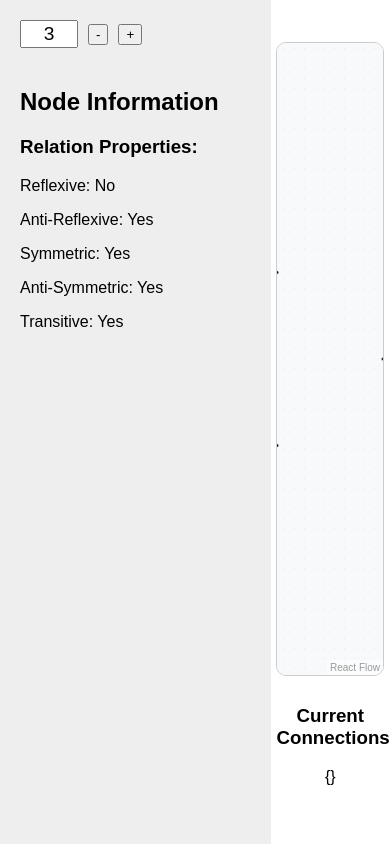
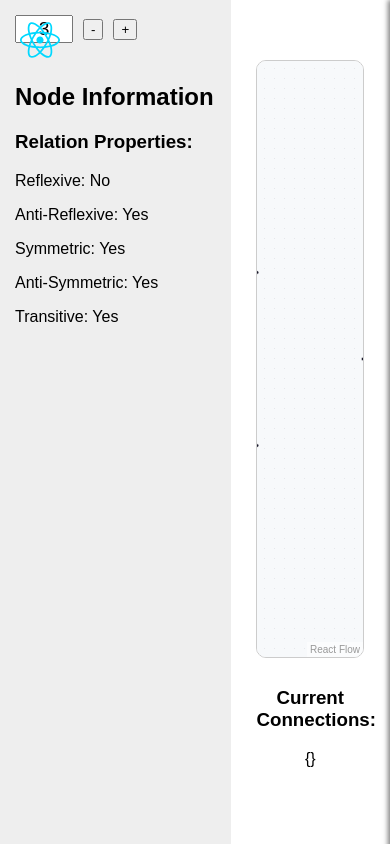
Before and after one commit to MahinSindhwani/IntuitiveCS, a React (Vite) app: page / in a window 390 px wide. Built offline with nearby package versions, Linux system fonts and the light colour scheme.

Commit message:
added a hamburger menu and will position it later

```diff
--- /dev/null
+++ b/src/HamburgerMenu.css
@@ -0,0 +1,76 @@
+/* src/HamburgerMenu.css */
+
+/* Hamburger Icon */
+.hamburger-icon {
+    position: fixed;
+    top: 20px;
+    left: 20px;
+    width: 40px;
+    height: 40px;
+    cursor: pointer;
+    z-index: 1001; /* Ensure it's above other elements */
+  }
+
+  .hamburger-icon img {
+    width: 100%;
+    height: 100%;
+  }
+
+  /* Overlay */
+  .menu-overlay {
+    position: fixed;
+    top: 0;
+    left: 0;
+    width: 100%;
+    height: 100%;
+    background-color: rgba(0, 0, 0, 0.5);
+    visibility: hidden;
+    opacity: 0;
+    transition: opacity 0.3s ease, visibility 0.3s;
+    z-index: 1000;
+  }
+
+  .menu-overlay.open {
+    visibility: visible;
+    opacity: 1;
+  }
+
+  /* Sliding Menu */
+  .sliding-menu {
+    position: fixed;
+    top: 0;
+    right: -250px; /* Hidden by default */
+    width: 250px;
+    height: 100%;
+    background-color: #fff;
+    box-shadow: -2px 0 5px rgba(0,0,0,0.5);
+    transition: right 0.3s ease;
+    z-index: 1001;
+    padding-top: 60px; /* Space for the hamburger icon */
+  }
+
+  .sliding-menu.open {
+    right: 0;
+  }
+
+  .sliding-menu ul {
+    list-style-type: none;
+    padding: 0;
+    margin: 0;
+  }
+
+  .sliding-menu li {
+    padding: 15px 20px;
+    border-bottom: 1px solid #ccc;
+  }
+
+  .sliding-menu li a {
+    text-decoration: none;
+    color: #333;
+    font-size: 18px;
+    display: block;
+  }
+
+  .sliding-menu li a:hover {
+    background-color: #f0f0f0;
+  }
--- /dev/null
+++ b/src/HamburgerMenu.jsx
@@ -0,0 +1,35 @@
+// src/HamburgerMenu.jsx
+import React, { useState } from "react";
+import "./HamburgerMenu.css"; // We'll create this CSS file next
+import ReactLogo from "./assets/react.svg"; // Assuming you want to use react.svg as the icon
+
+const HamburgerMenu = () => {
+  const [isOpen, setIsOpen] = useState(false);
+
+  const toggleMenu = () => {
+    setIsOpen(!isOpen);
+  };
+
+  return (
+    <>
+      {/* Hamburger Icon */}
+      <div className="hamburger-icon" onClick={toggleMenu}>
+        <img src={ReactLogo} alt="Menu" />
+      </div>
+
+      {/* Overlay */}
+      <div className={`menu-overlay ${isOpen ? "open" : ""}`} onClick={toggleMenu}></div>
+
+      {/* Sliding Menu */}
+      <div className={`sliding-menu ${isOpen ? "open" : ""}`}>
+        <ul>
+          <li><a href="#option1">Option 1</a></li>
+          <li><a href="#option2">Option 2</a></li>
+          <li><a href="#option3">Option 3</a></li>
+        </ul>
+      </div>
+    </>
+  );
+};
+
+export default HamburgerMenu;
--- a/src/index.css
+++ b/src/index.css
@@ -1,3 +1,5 @@
+/* src/index.css */
+
 @import url('./xy-theme.css');
 
 html,
@@ -9,24 +11,28 @@ body {
   width: 100%;
 }
 
-#root, #app {
+#root,
+#app {
   width: 100%;
   height: 100%;
 }
 
-/* Layout and sidebar styling remains the same */
+/* Layout and sidebar styling */
 #layout {
   display: flex;
   width: 100vw;
   height: 100vh;
   box-sizing: border-box;
+  position: relative; /* Ensures that fixed elements like the hamburger menu are positioned relative to the layout */
 }
 
+/* Sidebar adjustments to prevent overlap with the hamburger menu */
 #sidebar {
   width: 300px;
   background: #eee;
   padding: 20px;
   box-sizing: border-box;
+  padding-top: 60px; /* Adds space for the hamburger menu */
 }
 
 #node-info {
@@ -39,8 +45,10 @@ body {
   flex-direction: column;
   align-items: center;
   justify-content: center;
+  padding: 20px; /* Optional: Adds padding to the main area */
 }
 
+/* App Container */
 #app-container {
   display: flex;
   flex-direction: column;
@@ -63,6 +71,7 @@ body {
   text-align: center;
 }
 
+/* Counter Styling */
 .counter {
   display: flex;
   align-items: center;
@@ -75,7 +84,7 @@ body {
   font-size: 1.2rem;
 }
 
-/* Remove backgrounds/borders from outer node containers */
+/* Custom Node Styling */
 .customNode {
   background: transparent;
   border: none;
@@ -83,21 +92,18 @@ body {
   padding: 0;
 }
 
-/* Override React Flow default node styling */
 .react-flow__node {
   background: transparent !important;
   border: none !important;
   box-shadow: none !important;
 }
 
-/* Remove selection highlight */
 .react-flow__node.selected {
   outline: none !important;
   box-shadow: none !important;
   border: none !important;
 }
 
-/* Keep the node body circular */
 .customNodeBody {
   width: 80px;
   height: 80px;
@@ -115,7 +121,6 @@ body {
   position: relative;
 }
 
-/* Handles remain the same */
 .customHandle {
   width: 16px;
   height: 16px;
@@ -148,3 +153,104 @@ body {
   border-radius: 5px;
   outline: none;
 }
+
+/* Hamburger Menu Styles */
+.hamburger-icon {
+  position: fixed;
+  top: 20px;
+  left: 20px;
+  width: 40px;
+  height: 40px;
+  cursor: pointer;
+  z-index: 1001; /* Ensures it's above other elements */
+  display: flex;
+  align-items: center;
+  justify-content: center;
+}
+
+.hamburger-icon img,
+.hamburger-icon svg {
+  width: 100%;
+  height: 100%;
+  color: #333; /* Adjust color if using SVG icons like react-icons */
+}
+
+/* Overlay for the Sliding Menu */
+.menu-overlay {
+  position: fixed;
+  top: 0;
+  left: 0;
+  width: 100%;
+  height: 100%;
+  background-color: rgba(0, 0, 0, 0.5);
+  visibility: hidden;
+  opacity: 0;
+  transition: opacity 0.3s ease, visibility 0.3s;
+  z-index: 1000;
+}
+
+.menu-overlay.open {
+  visibility: visible;
+  opacity: 1;
+}
+
+/* Sliding Menu */
+.sliding-menu {
+  position: fixed;
+  top: 0;
+  right: -250px; /* Hidden by default */
+  width: 250px;
+  height: 100%;
+  background-color: #fff;
+  box-shadow: -2px 0 5px rgba(0, 0, 0, 0.5);
+  transition: right 0.3s ease;
+  z-index: 1001;
+  padding-top: 60px; /* Space for the hamburger icon */
+}
+
+.sliding-menu.open {
+  right: 0;
+}
+
+.sliding-menu ul {
+  list-style-type: none;
+  padding: 0;
+  margin: 0;
+}
+
+.sliding-menu li {
+  padding: 15px 20px;
+  border-bottom: 1px solid #ccc;
+}
+
+.sliding-menu li a {
+  text-decoration: none;
+  color: #333;
+  font-size: 18px;
+  display: block;
+}
+
+.sliding-menu li a:hover {
+  background-color: #f0f0f0;
+}
+
+/* Ensure that the main content is below the hamburger menu */
+#main-area {
+  margin-left: 0; /* Reset if previously adjusted */
+}
+
+/* Responsive Adjustments (Optional) */
+@media (max-width: 768px) {
+  #sidebar {
+    width: 250px;
+    padding: 15px;
+  }
+
+  .sliding-menu {
+    width: 200px;
+  }
+
+  .sliding-menu li a {
+    font-size: 16px;
+  }
+}
--- a/src/main.jsx
+++ b/src/main.jsx
@@ -1,14 +1,21 @@
-import { StrictMode, useState } from "react";
+// src/main.jsx
+import React, { useState } from "react";
 import { createRoot } from "react-dom/client";
 import "./index.css";
 import App from "./App.jsx";
 import Counter from "./counter.jsx";
+import HamburgerMenu from "./HamburgerMenu.jsx"; // Import the HamburgerMenu component
 
 function Main() {
   const [nodeCount, setNodeCount] = useState(3);
   const [relations, setRelations] = useState({});
+
   return (
     <div id="layout">
+      {/* Hamburger Menu */}
+      <HamburgerMenu />
+
+      {/* Sidebar */}
       <div id="sidebar">
         <Counter value={nodeCount} onChange={setNodeCount} />
         <div id="node-info">
@@ -23,6 +30,8 @@ function Main() {
           </div>
         </div>
       </div>
+
+      {/* Main Area */}
       <div id="main-area">
         <App nodeCount={nodeCount} setRelations={setRelations} />
       </div>
@@ -31,7 +40,7 @@ function Main() {
 }
 
 createRoot(document.getElementById("root")).render(
-  <StrictMode>
+  <React.StrictMode>
     <Main />
-  </StrictMode>
+  </React.StrictMode>
 );
```
